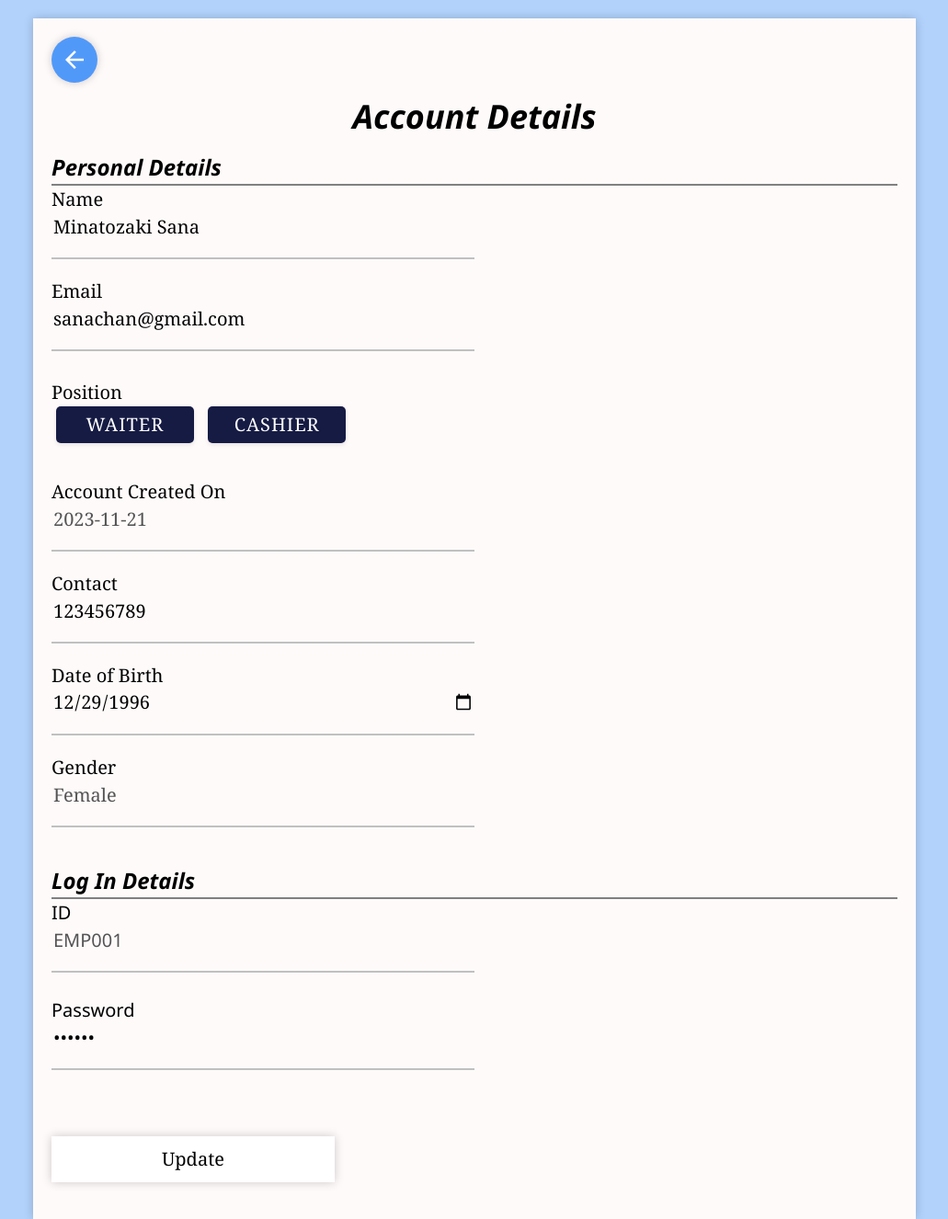
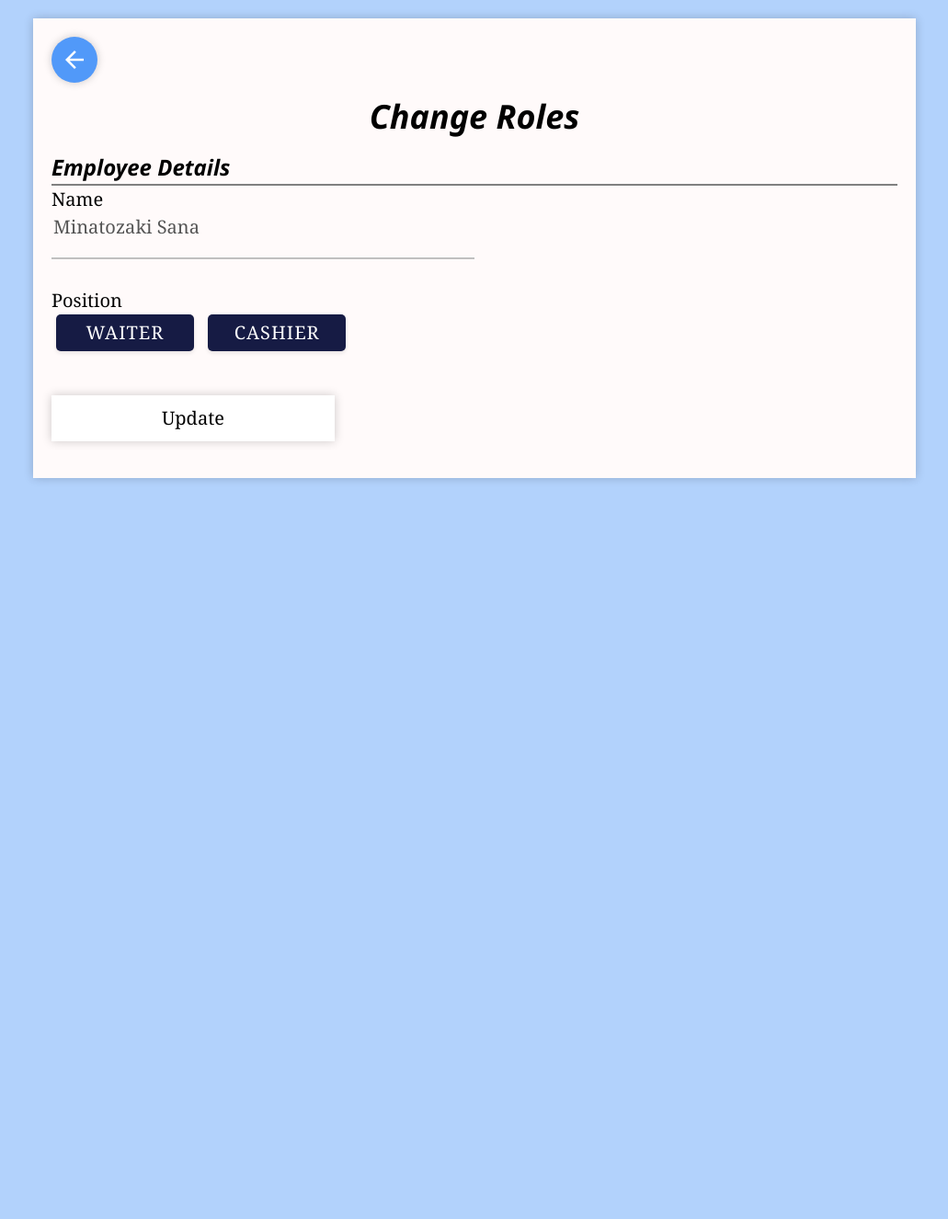
Before and after one commit to CrazyJoey4/Security, a PHP site: page /Security/Staff_Edit.php?id=EMP001 in a window 1280 px wide. Shown: the whole page at 92% size, without its empty margins (124-1155 px from the left). After the commit the page ends 524 px from the top, so only its background shows below. Run offline with PHP 8.4, Linux system fonts and the light colour scheme; a user stored in the database is signed in; data comes from the database, SQL or seed files in the repository.

```diff
--- a/Quantity_Edit.php
+++ b/Quantity_Edit.php
@@ -224,7 +224,7 @@ if (isset($_GET['id'])) {
 
 				<div class="InputText">
 					<input type="number" name="Food_quantity" id="Food_quantity" value="<?PHP echo $QUANTITY; ?>"
-						required />
+						required min="1" step="1" />
 					<label>Quantity</label>
 				</div>
 
--- a/Staff.php
+++ b/Staff.php
@@ -246,7 +246,6 @@ if (!$object->isLogin()) {
 							<th width='5%'>ID</th>
 							<th width='15%'>Name</th>
 							<th width='15%'>Email</th>
-							<th width='10%'>Password</th>
 							<th width='10%'>Start Work On</th>
 							<th width='10%'>Contact Number</th>
 							<th width='10%'>Date of Birth</th>
@@ -259,7 +258,6 @@ if (!$object->isLogin()) {
 				echo "<td width='20px'>" . $row['User_ID'] . "</td>";
 				echo "<td>" . $row['User_name'] . "</td>";
 				echo "<td>" . $row['User_email'] . "</td>";
-				echo "<td>" . $row['User_pwd'] . "</td>";
 				echo "<td style = 'text-align:center'>" . $row['User_start'] . "</td>";
 				echo "<td>" . $row['User_contact'] . "</td>";
 				echo "<td>" . $row['User_birthday'] . "</td>";
@@ -288,7 +286,6 @@ if (!$object->isLogin()) {
 							<th width='5%'>ID</th>
 							<th width='15%'>Name</th>
 							<th width='15%'>Email</th>
-							<th width='10%'>Password</th>
 							<th width='10%'>Start Work On</th>
 							<th width='10%'>Contact Number</th>
 							<th width='10%'>Date of Birth</th>
@@ -301,7 +298,6 @@ if (!$object->isLogin()) {
 				echo "<td>" . $row['User_ID'] . "</td>";
 				echo "<td>" . $row['User_name'] . "</td>";
 				echo "<td>" . $row['User_email'] . "</td>";
-				echo "<td>" . $row['User_pwd'] . "</td>";
 				echo "<td style = 'text-align:center'>" . $row['User_start'] . "</td>";
 				echo "<td>" . $row['User_contact'] . "</td>";
 				echo "<td>" . $row['User_birthday'] . "</td>";
--- a/Staff_Edit.php
+++ b/Staff_Edit.php
@@ -37,6 +37,7 @@ if (isset($_GET['id'])) {
 			padding-top: 20px;
 			font-size: 20px;
 			font-family: georgia, garamond, serif;
+			min-height: -webkit-fill-available;
 		}
 
 		h1 {
@@ -46,13 +47,6 @@ if (isset($_GET['id'])) {
 		}
 
 		.upperT {
-			text-align: left;
-			font-style: italic;
-			border-bottom: 2px solid grey;
-			font-weight: bold;
-		}
-
-		.lowerT {
 			text-align: left;
 			font-style: italic;
 			border-bottom: 2px solid grey;
@@ -235,25 +229,31 @@ if (isset($_GET['id'])) {
 	<div class="content">
 		<div class="wrap">
 
+			<span>
+				<?PHP
+				if (isset($_SESSION['message'])) {
+					echo $_SESSION['message'];
+				}
+				unset($_SESSION['message']);
+				?>
+			</span>
+
 			<button class="back_btn">
 				<a href="Staff.php"><i class='material-icons'>arrow_back</i></a>
 			</button>
 
 
 			<form method="post" action="staff_update.php">
-				<h1>Account Details</h1>
-				<h3 class="upperT">Personal Details</h3>
+				<h1>Change Roles</h1>
+				<h3 class="upperT">Employee Details</h3>
+
+				<div class="InputText" style="display:none;">
+					<input type="text" name="User_ID" id="User_ID" value="<?PHP echo $ID; ?>" />
+				</div>
 
 				<div class="InputText">
-					<input type="text" name="User_name" id="User_name" value="<?PHP echo $name; ?>" />
-					<label>Name</label>
-				</div>
-
-				<br>
-
-				<div class="InputText">
-					<input type="text" name="User_email" id="User_email" required value="<?PHP echo $email; ?>" />
-					<label>Email</label>
+					<input type="text" class="disabled" name="User_name" id="User_name" value="<?PHP echo $name; ?>" disabled />
+					<label style="color:black;">Name</label>
 				</div>
 
 				<br>
@@ -261,99 +261,16 @@ if (isset($_GET['id'])) {
 				<div class="option">
 					<label>Position</label>
 					<br>
-					<input class="checkbox-option" type="radio" name="User_position" id="Waiter" value="Waiter"
-						required />
+					<input class="checkbox-option" type="radio" name="User_position" id="Waiter" value="Waiter" />
 					<label class="for-checkbox-option" for="Waiter">Waiter</label>
 
-					<input class="checkbox-option" type="radio" name="User_position" id="Cashier" value="Cashier"
-						required />
+					<input class="checkbox-option" type="radio" name="User_position" id="Cashier" value="Cashier" />
 					<label class="for-checkbox-option" for="Cashier">Cashier</label>
 				</div>
 
 				<br>
 
-				<div class="InputText">
-					<input type="text" class="disabled" name="User_start" id="User_start"
-						value="<?PHP $created = date('Y-m-d');
-						echo $created; ?>" disabled />
-					<label style="color:black;">Account Created On</label>
-				</div>
-
-				<br>
-
-				<div class="InputText">
-					<input type="number" name="User_contact" id="User_contact" required
-						value="<?PHP echo $contact; ?>" />
-					<label>Contact</label>
-				</div>
-
-				<br>
-
-				<div class="InputText">
-					<input type="date" name="User_birthday" id="User_birthday" value="<?PHP echo $birthday; ?>" />
-					<label>Date of Birth</label>
-				</div>
-
-				<br>
-
-				<?PHP
-				if ($gender == null) {
-					?>
-					<div class="option">
-						<label>Gender</label>
-						<br>
-						<input class="checkbox-option" type="radio" name="User_gender" id="Male" value="Male" required />
-						<label class="for-checkbox-option" for="Male">Male</label>
-
-						<input class="checkbox-option" type="radio" name="User_gender" id="Female" value="Female"
-							required />
-						<label class="for-checkbox-option" for="Female">Female</label>
-					</div>
-					<?PHP
-
-				} else {
-					?>
-					<div class="InputText" style="display:none;">
-						<input type="text" name="User_gender" id="User_gender" value="<?PHP echo $gender; ?>" />
-						<label style="color:black;">Gender</label>
-					</div>
-
-					<div class="InputText">
-						<input type="text" class="disabled" value="<?PHP echo $gender; ?>" disabled />
-						<label style="color:black;">Gender</label>
-					</div>
-					<?PHP
-				}
-				?>
-
-				<br>
-
-				<h3 class="lowerT">Log In Details<h3>
-
-
-
-						<div class="InputText" style="display:none;">
-							<input type="text" name="User_ID" id="User_ID" value="<?PHP echo $ID; ?>" required
-								maxlength="6" />
-							<label style="color:black;">ID</label>
-						</div>
-
-						<div class="InputText">
-							<input class="disabled" type="text" value="<?PHP echo $ID; ?>" disabled />
-							<label style="color:black;">ID</label>
-						</div>
-
-						<br>
-
-						<div class="InputText">
-							<input type="password" name="User_pwd" id="User_pwd" value="<?PHP echo $password; ?>"
-								required />
-							<label>Password</label>
-						</div>
-
-						<br><br>
-
-						<input type="submit" class="submit" name="submit" value="Update">
+				<input type="submit" class="submit" name="submit" value="Update">
 			</form>
 		</div>
 	</div>
```
Also changed, not shown: Category_Edit.php (+13 -11 lines), Dashboard.php (+4 -5 lines), Food_Edit.php (+11 -5 lines), LoginCheck.php (+14 -6 lines), Profile.php (+4 -7 lines), Table_Edit.php (+13 -4 lines), Wait_Edit.php (+9 -0 lines), category_insert.php (+14 -0 lines), category_update.php (+7 -0 lines), food_update.php (+7 -0 lines), staff_update.php (+7 -13 lines), table_update.php (+7 -0 lines), update.php (+28 -0 lines), wait_insert.php (+7 -0 lines), 1 more files.
